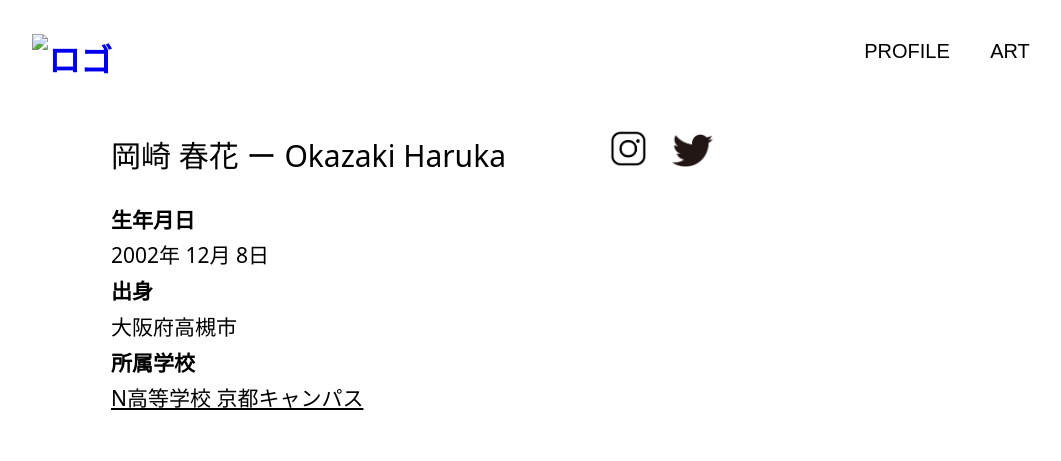
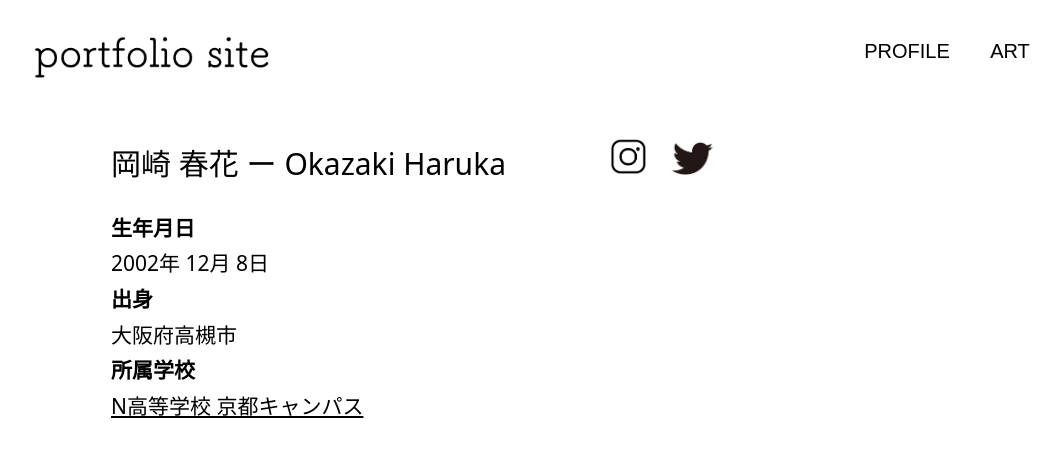
Before and after one commit to tarorinn/-mysite-, a plain HTML site: page profile.html in a window 1280 px wide. Shown: the top 461 px of the page, without its empty margins (109-1170 px from the left). Drawn offline with Linux system fonts and the light colour scheme; some packages are replaced by stand-ins of ours; files whose address does not match are found by name.

Commit message:
Update profile.html

```diff
--- a/profile.html
+++ b/profile.html
@@ -16,7 +16,7 @@
 
  <div id=profilee class="big-bg">
     <header class="page-header wrapper">
-        <h1><a href="index.html"><img src="images/logo.png" alt="ロゴ" class="logo"></a></h1>
+        <h1><a href="index.html"><img src="logo.png" alt="ロゴ" class="logo"></a></h1>
         <nav>
             <ul class="main-nav">
                 <li><a href="profile.html">PROFILE</a></li>
```
